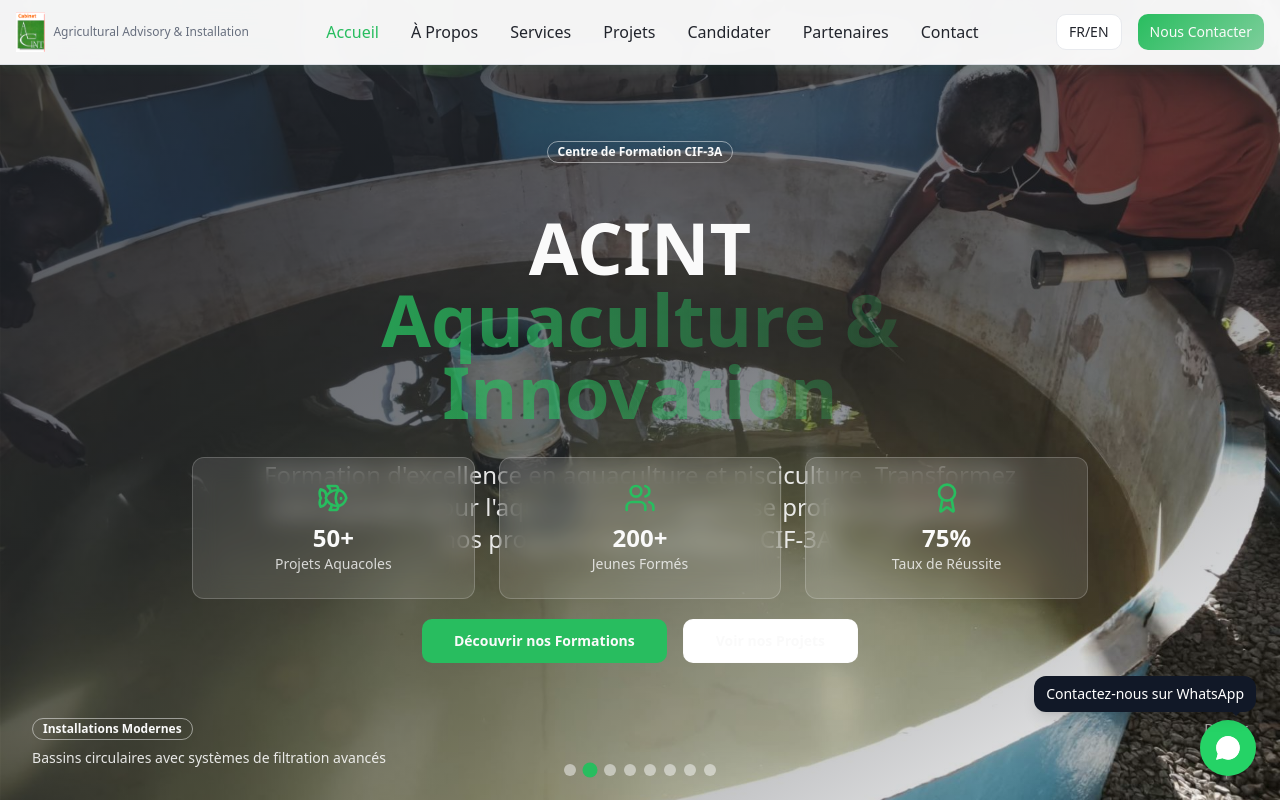
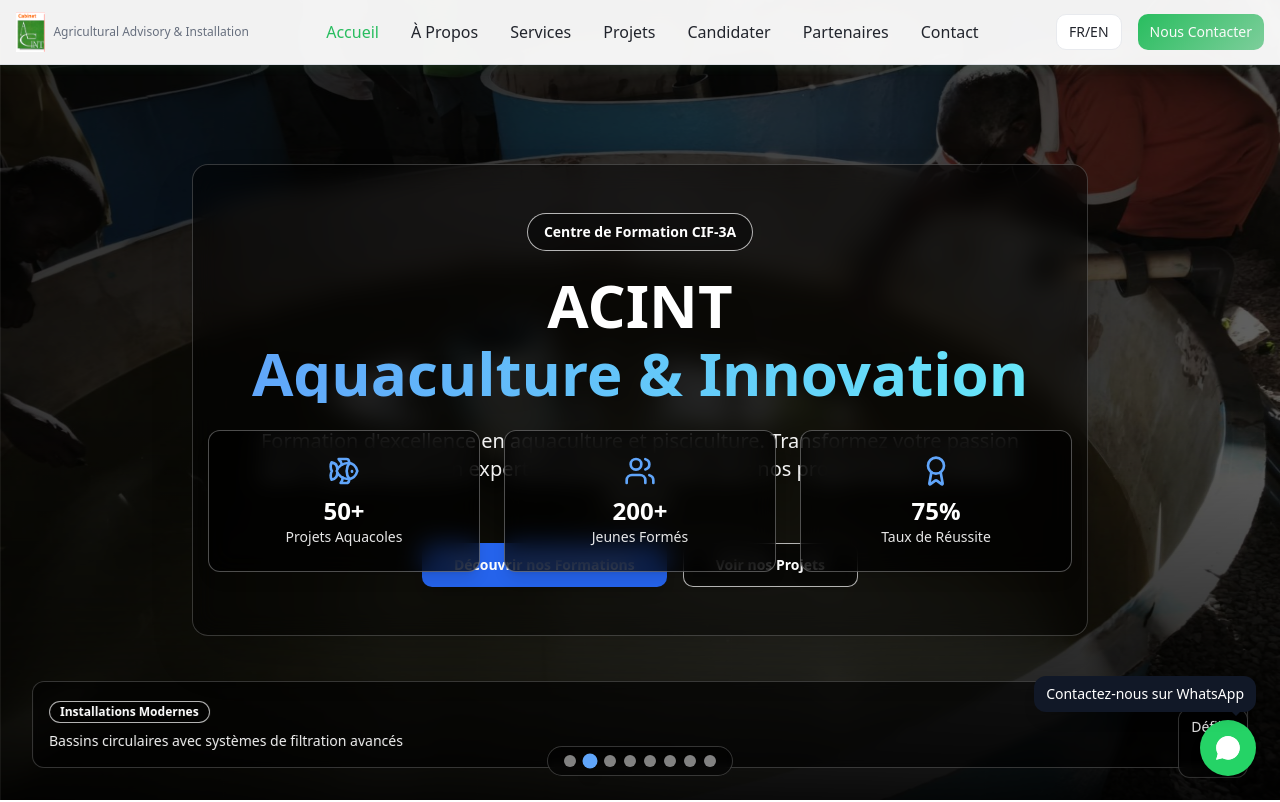
Before and after one commit to enexpharma/acint-grow-global, a React (Vite) app: page / in a window 1280 px wide. Shown: the top 802 px of the page. Built offline with nearby package versions, Linux system fonts and the light colour scheme.

Commit message:
Refactor: Improve visibility and layout
Adjusted text visibility and layout issues across the homepage for a better user experience.

```diff
--- a/src/components/sections/HeroCarousel.tsx
+++ b/src/components/sections/HeroCarousel.tsx
@@ -112,17 +112,20 @@ const HeroCarousel = () => {
                     alt={image.alt}
                     className="w-full h-full object-cover"
                   />
-                  {/* Gradient Overlay */}
-                  <div className="absolute inset-0 bg-gradient-to-br from-foreground/80 via-foreground/60 to-transparent" />
+                  {/* Strong Gradient Overlay for Better Text Visibility */}
+                  <div className="absolute inset-0 bg-gradient-to-br from-black/85 via-black/70 to-black/50" />
+                  <div className="absolute inset-0 bg-gradient-to-t from-black/90 via-transparent to-transparent" />
 
-                  {/* Image Info Overlay */}
-                  <div className="absolute bottom-8 left-8 right-8 text-primary-foreground z-10">
-                    <Badge variant="outline" className="mb-2 text-primary-foreground border-primary-foreground/50">
+                  {/* Image Info Overlay with Enhanced Visibility */}
+                  <div className="absolute bottom-8 left-8 right-8 z-10">
+                    <div className="bg-black/60 backdrop-blur-sm rounded-lg p-4 border border-white/20">
+                      <Badge variant="outline" className="mb-2 text-white border-white/70 bg-black/40">
                         {image.title}
                       </Badge>
-                    <p className="text-sm text-primary-foreground/90 max-w-md">
+                      <p className="text-sm text-white/95 max-w-md font-medium">
                         {image.description}
                       </p>
+                    </div>
                   </div>
                 </div>
               </CarouselItem>
@@ -131,64 +134,68 @@ const HeroCarousel = () => {
         </Carousel>
       </div>
 
-      {/* Main Content */}
+      {/* Main Content with Enhanced Background for Better Readability */}
       <div className="relative z-20 container mx-auto px-4 text-center">
         <div className="max-w-4xl mx-auto space-y-8 animate-fade-in">
-          <Badge variant="outline" className="text-primary-foreground border-primary-foreground/50 mb-4">
+          {/* Content Background for Better Text Visibility */}
+          <div className="bg-black/50 backdrop-blur-md rounded-2xl p-8 md:p-12 border border-white/20 shadow-2xl">
+            <Badge variant="outline" className="text-white border-white/70 bg-black/40 mb-6 text-sm px-4 py-2">
               Centre de Formation CIF-3A
             </Badge>
 
-          <h1 className="text-5xl md:text-6xl lg:text-7xl font-bold text-primary-foreground mb-6 leading-tight">
+            <h1 className="text-4xl md:text-5xl lg:text-6xl font-bold text-white mb-6 leading-tight drop-shadow-2xl">
               ACINT
-            <span className="bg-gradient-to-r from-primary to-primary-glow bg-clip-text text-transparent block">
+              <span className="bg-gradient-to-r from-blue-400 to-cyan-300 bg-clip-text text-transparent block mt-2">
                 Aquaculture & Innovation
               </span>
             </h1>
 
-          <p className="text-xl md:text-2xl text-primary-foreground/90 max-w-3xl mx-auto leading-relaxed">
+            <p className="text-lg md:text-xl text-white/95 max-w-3xl mx-auto leading-relaxed mb-8 font-medium drop-shadow-lg">
               Formation d'excellence en aquaculture et pisciculture.
               Transformez votre passion pour l'aquaculture en expertise professionnelle
               avec nos programmes certifiants CIF-3A.
             </p>
 
-          <div className="flex flex-col sm:flex-row gap-4 justify-center pt-8">
-            <Button size="lg" className="bg-primary hover:bg-primary/90 text-primary-foreground font-semibold px-8 py-4">
+            <div className="flex flex-col sm:flex-row gap-4 justify-center">
+              <Button size="lg" className="bg-blue-600 hover:bg-blue-700 text-white font-semibold px-8 py-4 shadow-lg">
                 Découvrir nos Formations
               </Button>
               <Button
                 variant="outline"
                 size="lg"
-              className="border-primary-foreground/50 text-primary-foreground hover:bg-primary-foreground/10 font-semibold px-8 py-4"
+                className="border-white/70 text-white hover:bg-white/10 font-semibold px-8 py-4 bg-black/20 backdrop-blur-sm"
               >
                 Voir nos Projets
               </Button>
             </div>
           </div>
+        </div>
 
-        {/* Statistics */}
-        <div className="absolute bottom-16 left-1/2 transform -translate-x-1/2 w-full max-w-4xl">
+        {/* Statistics with Enhanced Visibility */}
+        <div className="absolute bottom-16 left-1/2 transform -translate-x-1/2 w-full max-w-4xl px-4">
           <div className="grid grid-cols-1 md:grid-cols-3 gap-6 text-center">
-            <div className="bg-primary-foreground/10 backdrop-blur-md rounded-lg p-6 border border-primary-foreground/20">
-              <Fish className="w-8 h-8 text-primary mx-auto mb-2" />
-              <div className="text-2xl font-bold text-primary-foreground">50+</div>
-              <div className="text-sm text-primary-foreground/80">Projets Aquacoles</div>
+            <div className="bg-black/70 backdrop-blur-md rounded-lg p-6 border border-white/30 shadow-lg">
+              <Fish className="w-8 h-8 text-blue-400 mx-auto mb-2" />
+              <div className="text-2xl font-bold text-white">50+</div>
+              <div className="text-sm text-white/90 font-medium">Projets Aquacoles</div>
             </div>
-            <div className="bg-primary-foreground/10 backdrop-blur-md rounded-lg p-6 border border-primary-foreground/20">
-              <Users className="w-8 h-8 text-primary mx-auto mb-2" />
-              <div className="text-2xl font-bold text-primary-foreground">200+</div>
-              <div className="text-sm text-primary-foreground/80">Jeunes Formés</div>
+            <div className="bg-black/70 backdrop-blur-md rounded-lg p-6 border border-white/30 shadow-lg">
+              <Users className="w-8 h-8 text-blue-400 mx-auto mb-2" />
+              <div className="text-2xl font-bold text-white">200+</div>
+              <div className="text-sm text-white/90 font-medium">Jeunes Formés</div>
             </div>
-            <div className="bg-primary-foreground/10 backdrop-blur-md rounded-lg p-6 border border-primary-foreground/20">
-              <Award className="w-8 h-8 text-primary mx-auto mb-2" />
-              <div className="text-2xl font-bold text-primary-foreground">75%</div>
-              <div className="text-sm text-primary-foreground/80">Taux de Réussite</div>
+            <div className="bg-black/70 backdrop-blur-md rounded-lg p-6 border border-white/30 shadow-lg">
+              <Award className="w-8 h-8 text-blue-400 mx-auto mb-2" />
+              <div className="text-2xl font-bold text-white">75%</div>
+              <div className="text-sm text-white/90 font-medium">Taux de Réussite</div>
             </div>
           </div>
         </div>
       </div>
 
-      {/* Navigation Dots */}
+      {/* Navigation Dots with Better Visibility */}
       <div className="absolute bottom-6 left-1/2 transform -translate-x-1/2 z-30">
+        <div className="bg-black/50 backdrop-blur-sm rounded-full px-4 py-2 border border-white/20">
           <div className="flex space-x-2">
             {images.map((_, index) => (
               <button
@@ -196,19 +203,22 @@ const HeroCarousel = () => {
                 onClick={() => scrollTo(index)}
                 className={`w-3 h-3 rounded-full transition-all duration-300 ${
                   index === current
-                  ? "bg-primary scale-125"
-                  : "bg-primary-foreground/50 hover:bg-primary-foreground/70"
+                    ? "bg-blue-400 scale-125 shadow-lg"
+                    : "bg-white/50 hover:bg-white/70"
                 }`}
                 aria-label={`Go to slide ${index + 1}`}
               />
             ))}
           </div>
         </div>
+      </div>
 
-      {/* Scroll Indicator */}
-      <div className="absolute bottom-4 right-8 z-30 text-primary-foreground/60 animate-bounce">
-        <div className="text-sm mb-2">Défiler</div>
-        <div className="w-px h-8 bg-primary-foreground/40 mx-auto"></div>
+      {/* Scroll Indicator with Better Visibility */}
+      <div className="absolute bottom-4 right-8 z-30 animate-bounce">
+        <div className="bg-black/50 backdrop-blur-sm rounded-lg px-3 py-2 border border-white/20">
+          <div className="text-sm text-white/90 mb-2 font-medium">Défiler</div>
+          <div className="w-px h-6 bg-white/60 mx-auto"></div>
+        </div>
       </div>
     </section>
   );
```
Lines whose indentation alone changed are shown as unchanged.
